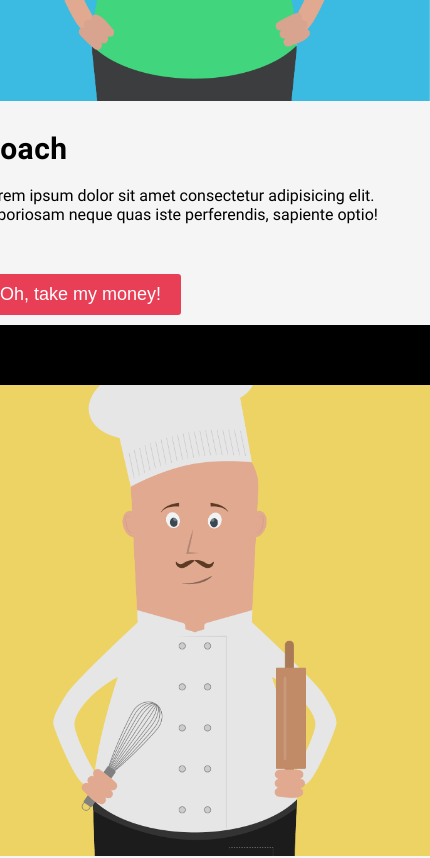
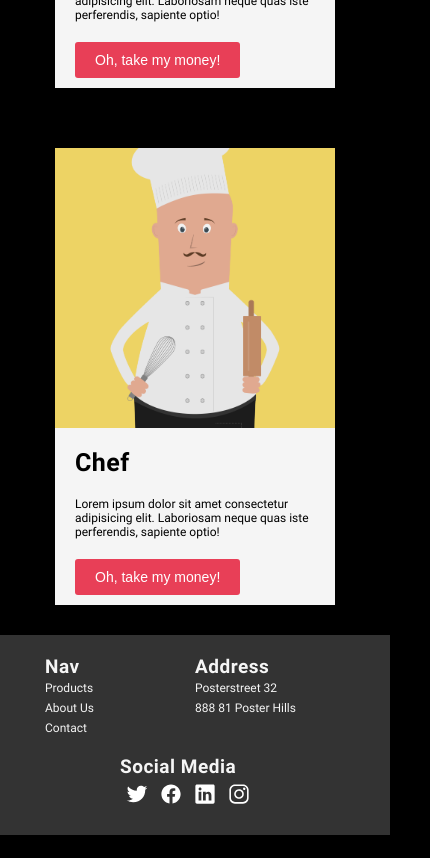
Before and after one commit to CarinWood/Poster-shop, a React (Create React App) app: page / in a window 390 px wide. Shown: the part 2580-3438 px from the top of the page, 430 px wide, since content can reach past the window. After the commit the page ends 3415 px from the top, so only its background shows below. Built offline with nearby package versions, Linux system fonts and the light colour scheme.

Commit message:
big posters and footer responsive css

```diff
--- a/src/components/big-card/bigCard.css
+++ b/src/components/big-card/bigCard.css
@@ -49,3 +49,31 @@ article {
 .big-card-btn:active {
     transform: translateY(2px);
 }
+
+@media screen and (max-width: 551px) {
+    .big-card-img {
+        width: 280px;
+    }
+
+    article {
+        width: 280px;
+        background-color: whitesmoke;
+        padding: 10px 20px;
+    }
+
+    .big-card-text {
+        font-size: 12px;
+        margin-top: 20px;
+        width: 250px;
+    }
+
+    .big-card-title {
+    font-size: 25px;
+    margin-top: 10px;
+    }
+
+    .big-card-btn {
+        font-size: 14px;
+        margin-top: 20px;
+    }
+}
--- a/src/components/cart-header/cartHeader.css
+++ b/src/components/cart-header/cartHeader.css
@@ -21,3 +21,9 @@
 .back:hover {
     color: #e83f57;
 }
+
+@media screen and (max-width: 551px) {
+    .cart-header {
+        height: 35vh;
+    }
+}
--- a/src/components/footer/footer.css
+++ b/src/components/footer/footer.css
@@ -37,3 +37,23 @@ footer {
     width: 22px;
     margin: 0px 6px;
 }
+
+@media screen and (max-width: 551px) {
+    footer {
+        width: 100%;
+        height: auto;
+        background-color: #333333;
+        display: flex;
+        flex-wrap: wrap;
+    }
+
+    .footer-headline {
+        font-size: 19px;
+    }
+
+    .nav, .address, .socials {
+        width: 150px;
+        height: 80px;
+        margin-top: 20px;
+    }
+}
--- a/src/components/header/header.css
+++ b/src/components/header/header.css
@@ -79,6 +79,6 @@ header {
     }
 
     .cart-icon-frame {
-        right: 17%;
+        right: 8%;
     }
 }
```
